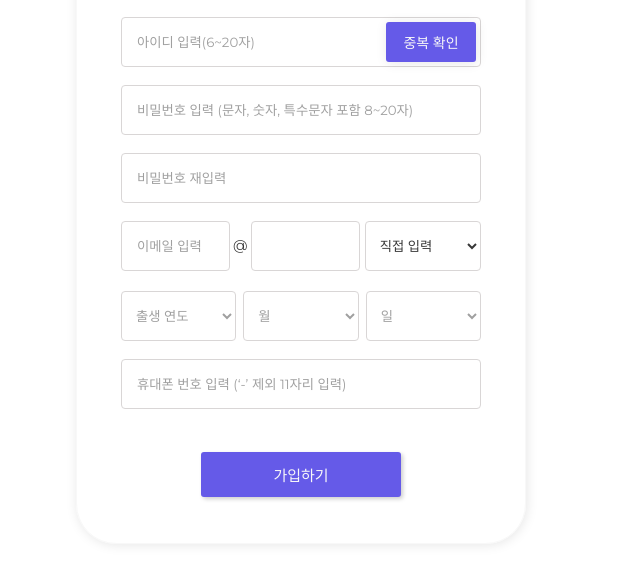
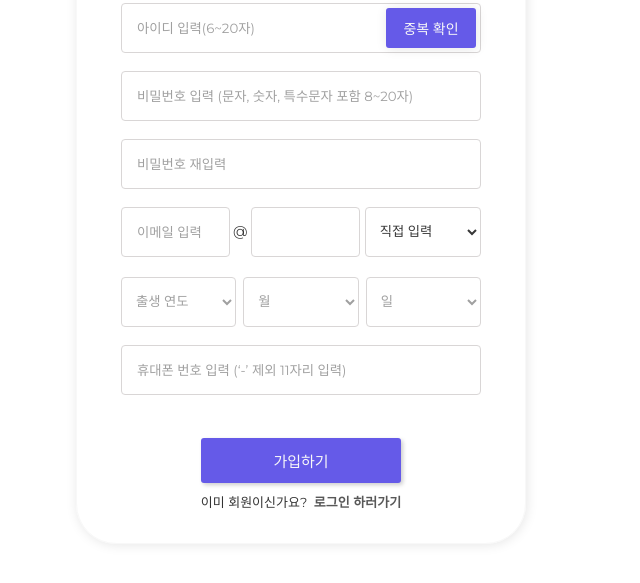
Before and after one commit to choiiis/sign-up-and-in-page, a website built with Parcel: page index.html in a window 1280 px wide. Shown: the part 191-774 px from the top of the page, without its empty margins (339-979 px from the left). Built offline with nearby package versions, Linux system fonts and the light colour scheme; a web font is replaced by a local one.

Commit message:
Add a link to sign in page

```diff
--- a/css/main.css
+++ b/css/main.css
@@ -206,6 +206,25 @@ button#submit {
   font-size: 13px;
 }
 
+/* TO SIGNIN */
+.exist {
+  font-size: 13px;
+  margin-top: 10px;
+}
+
+.exist a {
+  margin-left: 3px;
+  text-decoration: none;
+  font-weight: 700;
+  color:#585858;
+  transition: .1s;
+}
+
+.exist a:hover {
+  text-decoration: none;
+  color:#9e9e9e;
+}
+
 /* WEB - SMALL SCREEN */
 @media screen and (min-width: 500px) and (max-height: 850px) {
   body {
--- a/index.html
+++ b/index.html
@@ -75,6 +75,10 @@
       </section>
       <div id="result-fail"></div>
       <button id="submit">가입하기</button>
+      <div class="exist">
+        <span>이미 회원이신가요?</span>
+        <a href src="/">로그인 하러가기</a>
+      </div>
     </div>
   </div>
 </body>
```
